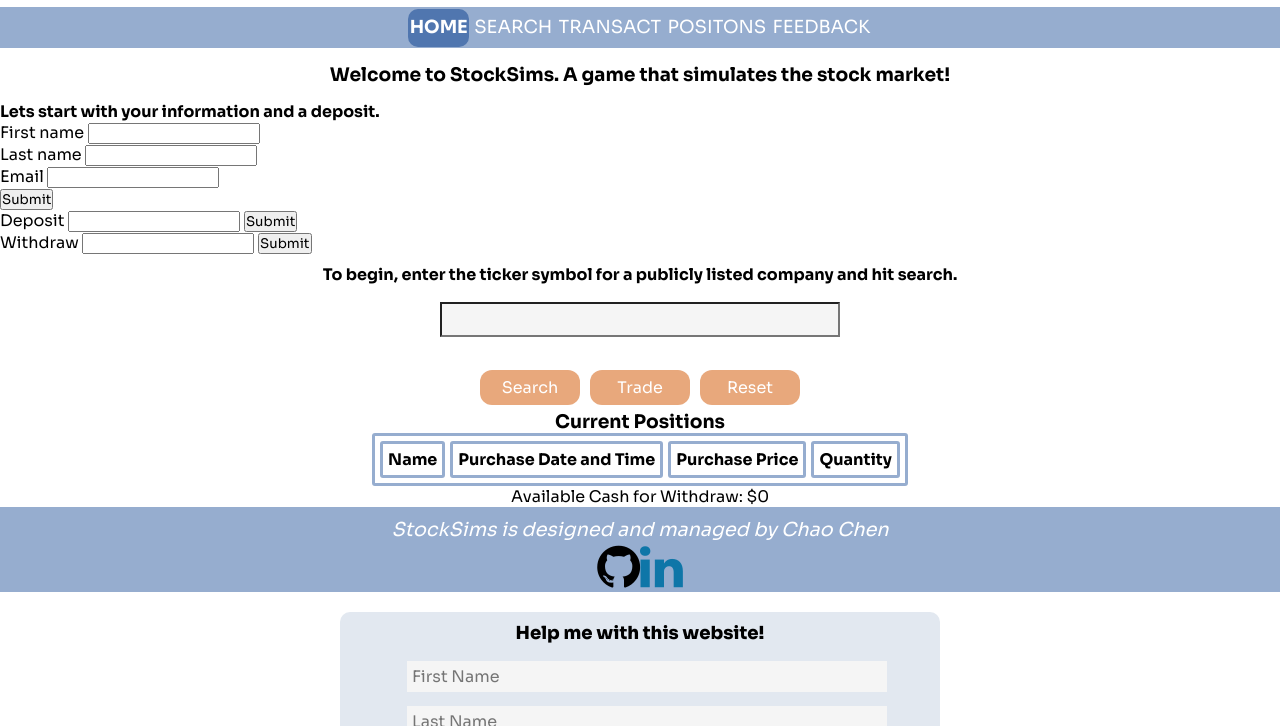
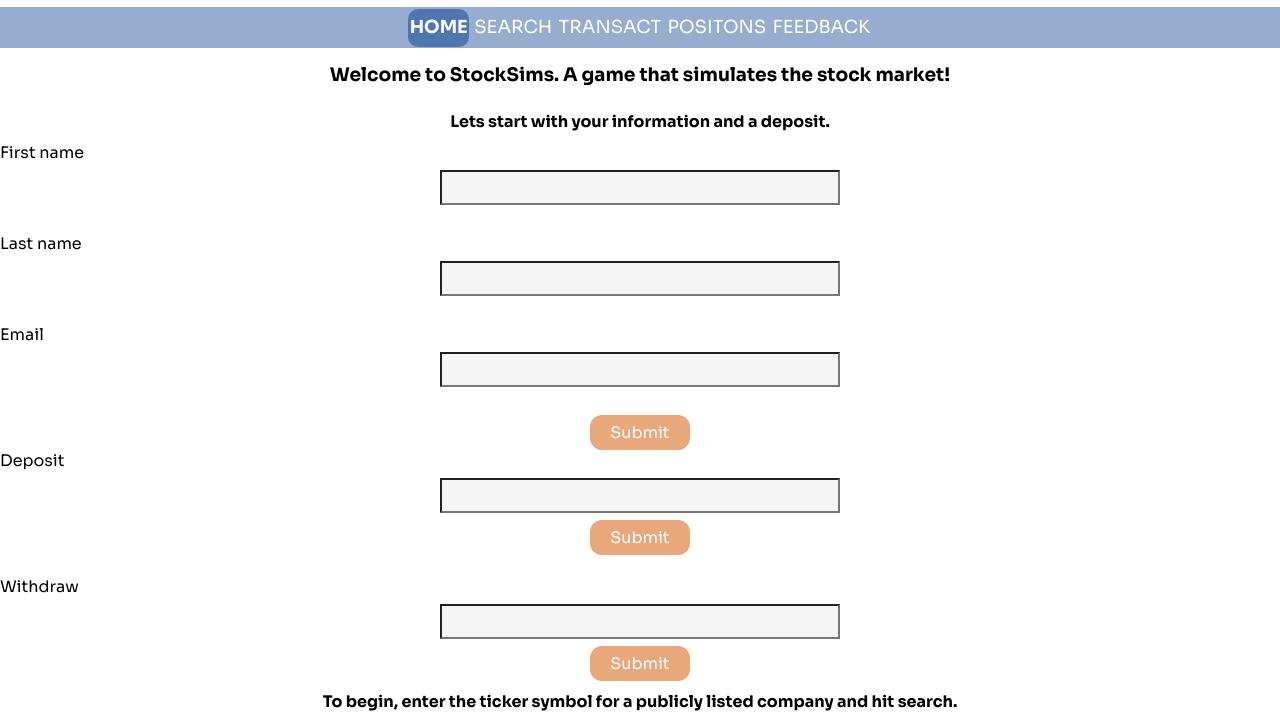
Before and after one commit to chaochen11988/stocksims, a website with bundled scripts: page index.html in a window 1280 px wide. Shown: the part 77-803 px from the top of the page. Built offline with nearby package versions, Linux system fonts and the light colour scheme.

Commit message:
edit styling

```diff
--- a/index.html
+++ b/index.html
@@ -42,12 +42,15 @@
         </div>
     </nav>
     <main class="index-main">
+
+        </div>
+        </p>
         <section id="introductionSection">
             <h3>Welcome to StockSims. A game that simulates the stock market!</h3>
         </section>
         <section id="userInputSection">
             <h4>Lets start with your information and a deposit.</h4>
-            <div>
+            <div id="userInfoDiv">
 
                 <label for="fname">First name</label>
                 <input type="text" id="fName" name="fname"><br>
@@ -58,7 +61,7 @@
                 <button type="button" id="infoSubmit">Submit</button>
 
             </div>
-            <div>
+            <div id="transactionDiv">
                 <label for="deposit">Deposit</label>
                 <input type="number" id="deposit" name="deposit">
                 <button type="button" id="depositSubmit">Submit</button><br>
@@ -87,19 +90,28 @@
                 </div>
                 <div id="popUpTicket">
                     <h3>Trade Confirmation</h3>
+
                     <p>
                         <label for="name" id="name">Name</label><br>
                         <label for="ticker" id="ticker">Symbol</label><br>
                         <label for="price" id="price">Price</label><br>
                         <label for="dayChange" id="dayChange">Day Change</label><br>
                     </p>
+                    <!-- <p>
+                        <label for="action">Action</label>
+                        <div>
+                            <input type="radio" id="buy" name="buy" checked>
+                            <label for="buy">Buy</label>
+                          </div>
+
+                          <div>
+                            <input type="radio" id="sell" name="sell">
+                            <label for="sell">Sell</label>
+                          </div>
+                    </p> -->
                     <p>
-                        <label for="action">Action</label>
-                        <select name="action" id="action">
-                            <option value="buy">Buy</option>
-                            <option value="sell" disabled>Sell</option>
-                        </select>
-
+                        <label for="acquisitionDate">Acquisition Date</label>
+                        <input type="text" id="acquisitionDate" name="acquisitionDate"></p>
                     </p>
                     <p>
                         <label for="quantityType">Quantity Type</label>
@@ -124,7 +136,8 @@
                     <div id="availableCashForTrade">
                         Available Cash for Trade: $0
                     </div>
-                    <!-- <button type="button" id="sellButton">Confirm Sell</button> -->
+
+
 
                 </div>
             </div>
@@ -142,6 +155,9 @@
                         <th>Quantity</th>
                     </tr>
                 </table>
+            </div>
+            <div id="marketValue">
+                Market Value: $0
             </div>
             <div id="runningCashTotal">
                 Total Cash: $0
--- a/stylesheet.css
+++ b/stylesheet.css
@@ -55,6 +55,14 @@ form div {
     margin-right: 10%;
 }
 
+#userInputSection button {
+    display: grid;
+    justify-content: center;
+    justify-self: center;
+}
+
+
+#userInputSection button,
 #searchDiv button {
     background: #e8a87c;
     color: #fff;
@@ -78,6 +86,7 @@ form button {
     margin: 18px auto;
 }
 
+#userInputSection button:hover,
 #searchDiv button:hover,
 form button:hover {
     background-color: #e27d60;
@@ -291,12 +300,23 @@ a.active,
     border-radius: 20px;
 }
 
-#userInputSection {
+
+
+
+
+#userInputSection>div {
     display: grid;
-
 }
 
+#userInfoDiv {
+    display: grid;
+    grid-template-columns: repeat(1, 1fr);
+}
+
+
+#userInputSection>h4,
 #searchSection>div>h4 {
+    display: grid;
     text-align: center;
     margin: 10px;
 }
@@ -316,6 +336,11 @@ a.active,
     align-content: center;
 }
 
+#fName,
+#lName,
+#email,
+#deposit,
+#withdraw,
 #dataSearch {
     margin: 7px;
     padding: 5px;
@@ -373,6 +398,22 @@ footer>.social-media-icons {
 @media screen and (min-width: 361px) {}
 
 @media screen and (min-width: 640px) {
+    #userInfoDiv {
+        display: grid;
+        grid-column-start: 1;
+        grid-column-start: 6;
+    }
+
+    #transactionDiv {
+        display: grid;
+        grid-column-start: 7;
+        grid-column-start: 13;
+    }
+
+
+
+
+
 
     header {
         flex-direction: column;
@@ -392,11 +433,6 @@ footer>.social-media-icons {
         flex-direction: row;
     }
 
-
-
-
-
-
     #footer-linkedin-icon {
         font-size: 45px;
     }
@@ -404,6 +440,7 @@ footer>.social-media-icons {
     #footer-github-icon {
         font-size: 45px;
     }
+
 
 }
 
```
